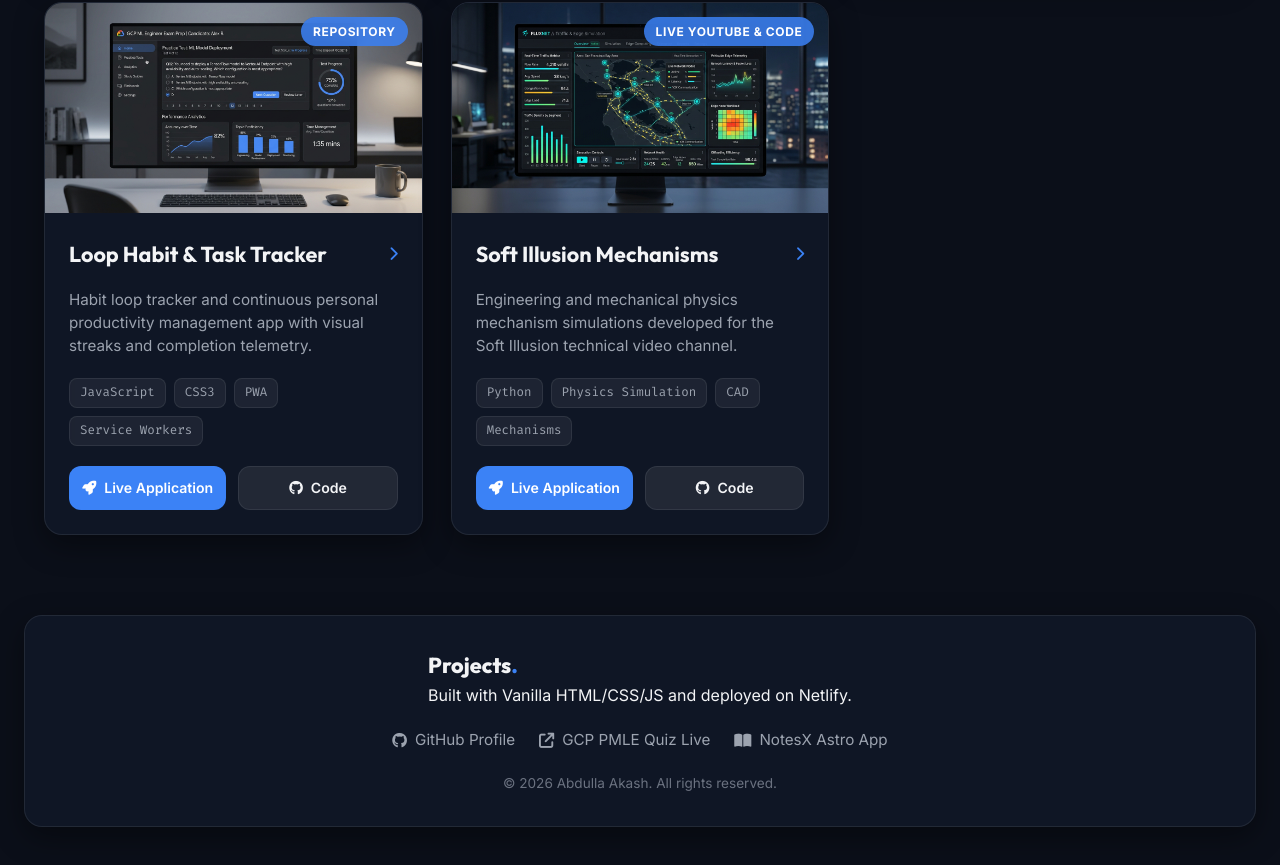
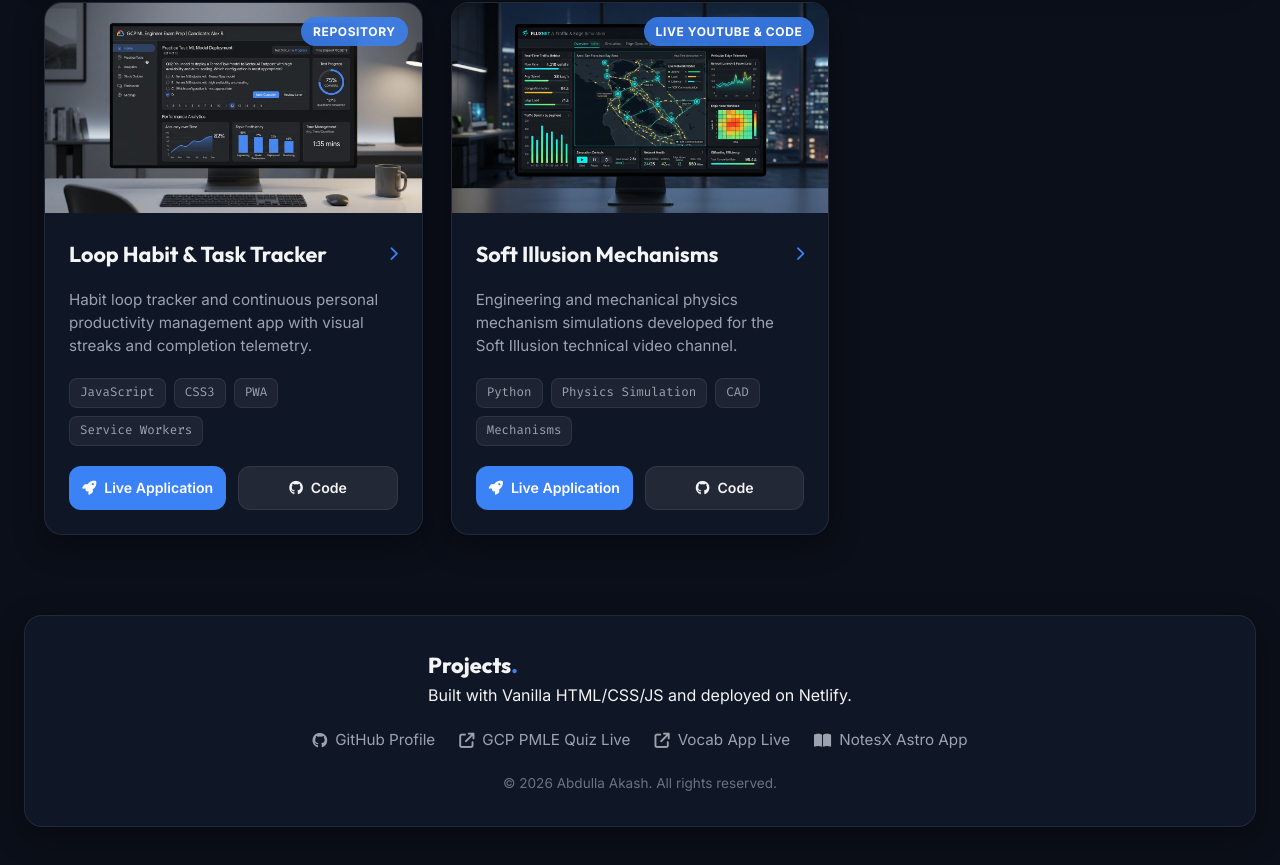
Before and after one commit to Abdulla4akash/projects, a website: page index.html in a window 1280 px wide. Shown: the part 1978-2843 px from the top of the page. Drawn offline with Linux system fonts and the light colour scheme.

Commit message:
Add direct Vocab App live link to index.html footer

```diff
--- a/index.html
+++ b/index.html
@@ -127,7 +127,8 @@
       <div class="footer-links">
         <a href="https://github.com/Abdulla4akash" target="_blank" rel="noopener"><i class="fa-brands fa-github"></i> GitHub Profile</a>
         <a href="https://gcp-pmle-quiz.streamlit.app" target="_blank" rel="noopener"><i class="fa-solid fa-arrow-up-right-from-square"></i> GCP PMLE Quiz Live</a>
-        <a href="https://github.com/Abdulla4akash/notesx" target="_blank" rel="noopener"><i class="fa-solid fa-book-open"></i> NotesX Astro App</a>
+        <a href="https://maxvocab.netlify.app/" target="_blank" rel="noopener"><i class="fa-solid fa-arrow-up-right-from-square"></i> Vocab App Live</a>
+        <a href="https://notesx.netlify.app" target="_blank" rel="noopener"><i class="fa-solid fa-book-open"></i> NotesX Astro App</a>
       </div>
 
       <div class="footer-copy">
```
